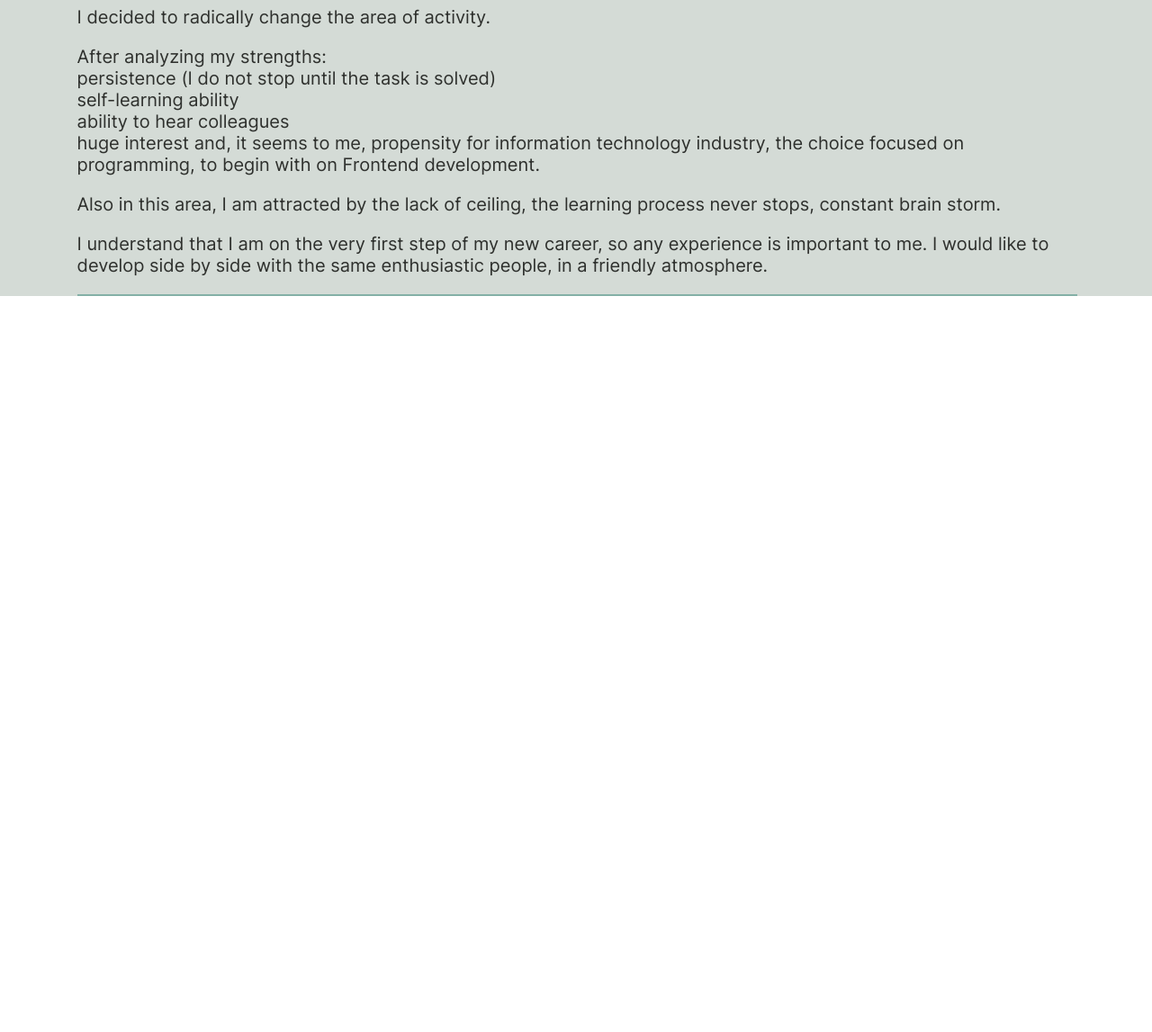
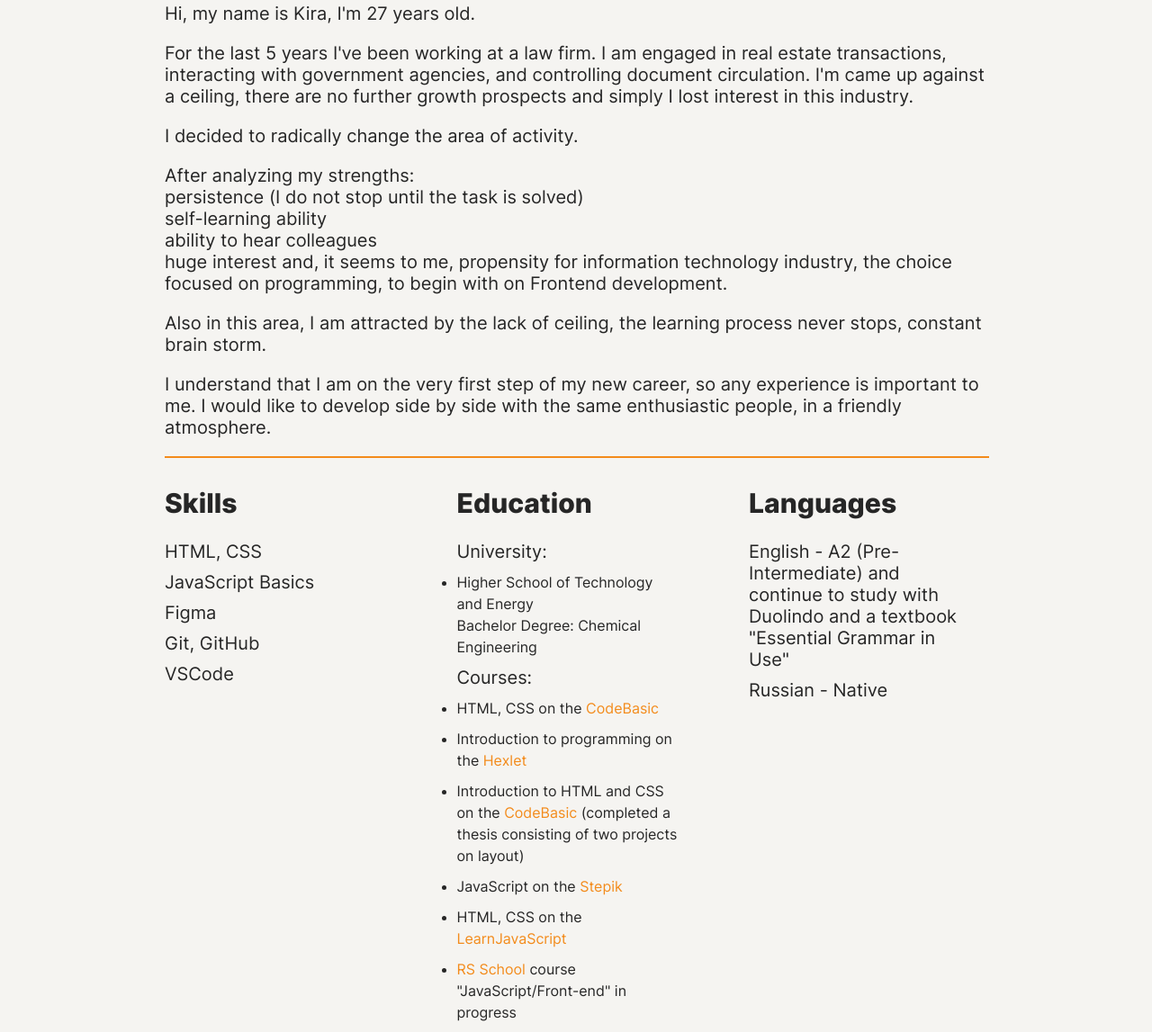
Before and after one commit to spirik-k/rsschool-cv, a plain HTML site: page index.html in a window 1280 px wide. Shown: the part 891-2038 px from the top of the page at 90% size. Before the commit the page ends 1228 px from the top, so only its background shows below. Drawn offline with Linux system fonts and the light colour scheme.

Commit message:
feat: add sections about myself, skills

```diff
--- a/css/styles.css
+++ b/css/styles.css
@@ -270,15 +270,17 @@ body {
     font-size: 16px;
     line-height: 24px;
     font-weight: normal;
-    color: #433633;
+    color: #262626;
+    background-color: #F5F4F1;
 }
 
 a {
     text-decoration: none;
+    color: #F38B1B;
 }
 .container {
     box-sizing: border-box;
-    max-width: 1219px;
+    max-width: 1024px;
     margin-left: auto;
     margin-right: auto;
     padding-left: 55px;
@@ -286,21 +288,19 @@ a {
 }
 
 .header {
-    background-color: #D6C6B5;
-    box-shadow: 4px ;
+    background-color: #9C9F9A;
     position: fixed;
     top: 0;
     left: 0;
     width: 100%;
-    height: 70px;
+    height: 50px;
 }
 
 .header__list {
     display: flex;
-    flex-wrap: wrap;
     justify-content: right;
-    margin-top: 20px;
-    margin-bottom: 20px;
+    margin-top: 15px;
+    margin-bottom: 15px;
 }
 
 .header__item {
@@ -312,41 +312,37 @@ a {
 }
 
 .header__link {
-    font-size: 24px;
-    line-height: 28px;
-    color: #2E302D;
-}
-
-.main {
-    padding-top: 70px;
+    font-size: 20px;
+    color: #262626;
 }
 
 .banner {
     background-image: url("../img/photo.jpg");
     background-size: cover;
     background-position: center center;
+    min-height: 100vh;
+    padding-top: 50px;
+    margin-top: -50px;
     background-clip: content-box;
 }
 
 .banner__name {
     font-size: 50px;
-    font-weight: 600;
+    font-weight: bold;
     letter-spacing: 5px;
     padding-top: 200px;
     padding-bottom: 50px;
-    color: #2E302D;
 }
 
 .banner__profession {
     font-size: 30px;
-    font-weight: 500;
+    font-weight: normal;
     padding-bottom: 300px;
-    color: #2E302D;
 }
 
 .myself {
-    padding-top: 30px;
-    background-color: #D4DBD6;
+    padding-top: 80px;
+    margin-top: -50px;
 }
 
 .about__myself {
@@ -358,7 +354,50 @@ a {
 
 .myself__text {
     font-size: 20px;
-    font-weight: 400;
-    color: #2E302D;
+    font-weight: normal;
     margin-bottom: 20px;
 }
+
+.skills {
+    padding-top: 50px;
+    margin-top: -50px;
+}
+
+.skills__head {
+    font-size: 30px;
+    font-weight: bold;
+    padding-top: 30px;
+    margin-bottom: 30px;
+}
+
+.skills__link {
+    font-size: 20px;
+    font-weight: normal;
+    margin-bottom: 10px;
+}
+
+.skills__link:last-child {
+    margin-bottom: 0;
+}
+
+.education__cours {
+    font-size: 16px;
+    font-weight: normal;
+    margin-bottom: 10px;
+}
+
+.orange__disc {
+    list-style-type: disc;
+}
+
+.container__skills {
+    width: 250px;
+    margin-right: 15px;
+}
+
+.container__flex {
+    display: flex;
+    flex-wrap: wrap;
+    align-items: baseline;
+    justify-content: space-between;
+}
--- a/index.html
+++ b/index.html
@@ -1,12 +1,11 @@
 <!DOCTYPE html>
 <html lang="en">
   <head>
-    <meta charset="UTF-8">
-    <meta http-equiv="X-UA-Compatible" content="IE=edge">
-    <meta name="viewport" content="width=device-width, initial-scale=1.0">
+    <meta charset="UTF-8" />
+    <meta http-equiv="X-UA-Compatible" content="IE=edge" />
+    <meta name="viewport" content="width=device-width, initial-scale=1.0" />
     <title>CV</title>
-    <link rel="stylesheet" href="./css/styles.css">
-
+    <link rel="stylesheet" href="./css/styles.css" />
   </head>
   <body>
     <header class="header">
@@ -14,13 +13,13 @@
         <nav class="header__nav">
           <ul class="header__list">
             <li class="header__item">
-                        <a href="#!" class="header__link">Who</a>
+              <a href="#banner" class="header__link">Who</a>
             </li>
             <li class="header__item">
-                        <a href="#!" class="header__link">Why</a>
+              <a href="#myself" class="header__link">Why</a>
             </li>
             <li class="header__item">
-                        <a href="#!" class="header__link">How</a>
+              <a href="#skills" class="header__link">How</a>
             </li>
             <li class="header__item">
               <a href="#!" class="header__link">Where</a>
@@ -30,33 +29,112 @@
       </div>
     </header>
     <main class="main">
-        <section class="banner">
+      <section class="banner" id="banner">
         <div class="container">
           <h1 class="banner__name">Spiridonova Kira</h1>
           <h2 class="banner__profession">Junior Front-end Developer</h2>
         </div>
       </section>
 
-        <section class="myself">
+      <section class="myself" id="myself">
         <div class="container">
           <h3 class="about__myself">About Myself</h3>
-                <hr color="#84B0A6" width="100%" height="1px"/>
+          <hr color="#F38B1B" width="100%" height="1px"/>
           <p class="myself__text">Hi, my name is Kira, I'm 27 years old.</p>
-                <p class="myself__text">For the last 5 years I've been working at a law firm.
-                I am engaged in real estate transactions, interacting with government agencies,
+          <p class="myself__text">
+            For the last 5 years I've been working at a law firm. I am engaged
+            in real estate transactions, interacting with government agencies,
             and controlling document circulation. I'm came up against a ceiling,
-                there are no further growth prospects and simply I lost interest in this industry.</p>
-                <p class="myself__text">I decided to radically change the area of activity.</p>
-                <p class="myself__text">After analyzing my strengths:
-                <br>persistence (I do not stop until the task is solved)
-                <br>self-learning ability
-                <br>ability to hear colleagues
-                <br>huge interest and, it seems to me, propensity for information technology industry,
-                the choice focused on programming, to begin with on Frontend development.</p>
-                <p class="myself__text">Also in this area, I am attracted by the lack of ceiling, the learning process never stops, constant brain storm.</p>
-                <p class="myself__text">I understand that I am on the very first step of my new career, so any experience is important to me.
-                I would like to develop side by side with the same enthusiastic people, in a friendly atmosphere.</p>
-                <hr color="#84B0A6" width="100%" height="1px"/>
+            there are no further growth prospects and simply I lost interest in
+            this industry.
+          </p>
+          <p class="myself__text">
+            I decided to radically change the area of activity.
+          </p>
+          <p class="myself__text">
+            After analyzing my strengths: <br />persistence (I do not stop until
+            the task is solved) <br />self-learning ability <br />ability to
+            hear colleagues <br />huge interest and, it seems to me, propensity
+            for information technology industry, the choice focused on
+            programming, to begin with on Frontend development.
+          </p>
+          <p class="myself__text">
+            Also in this area, I am attracted by the lack of ceiling, the
+            learning process never stops, constant brain storm.
+          </p>
+          <p class="myself__text">
+            I understand that I am on the very first step of my new career, so
+            any experience is important to me. I would like to develop side by
+            side with the same enthusiastic people, in a friendly atmosphere.
+          </p>
+          <hr color="#F38B1B" width="100%" height="1px"/>
+        </div>
+      </section>
+
+      <section class="skills" id="skills">
+        <div class="container">
+          <div class="container__flex">
+            <div class="container__skills">
+              <h3 class="skills__head">Skills</h3>
+              <ul class="skills__list">
+                <li class="skills__link">HTML, CSS</li>
+                <li class="skills__link">JavaScript Basics</li>
+                <li class="skills__link">Figma</li>
+                <li class="skills__link">Git, GitHub</li>
+                <li class="skills__link">VSCode</li>
+              </ul>
+            </div>
+            <div class="container__skills">
+              <h3 class="skills__head">Education</h3>
+              <ul class="skills__list">
+                <li class="skills__link">University:</li>
+                <ul class="orange__disc">
+                  <li class="education__cours">
+                    Higher School of Technology and Energy<br />
+                    Bachelor Degree: Chemical Engineering
+                  </li>
+                </ul>
+                <li class="skills__link">Courses:</li>
+                <ul class="orange__disc">
+                  <li class="education__cours">
+                    HTML, CSS on the
+                    <a href="https://ru.code-basics.com/languages/html">CodeBasic</a>
+                  </li>
+                  <li class="education__cours">
+                    Introduction to programming on the
+                    <a href="https://ru.hexlet.io/courses/introduction_to_programming">Hexlet</a>
+                  </li>
+                  <li class="education__cours">
+                    Introduction to HTML and CSS on the
+                    <a href="https://stepik.org/course/38218/syllabus">CodeBasic</a>
+                    (completed a thesis consisting of two projects on layout)
+                  </li>
+                  <li class="education__cours">
+                    JavaScript on the
+                    <a href="https://ru.code-basics.com/languages/html">Stepik</a>
+                  </li>
+                  <li class="education__cours">
+                    HTML, CSS on the
+                    <a href="https://learn.javascript.ru/">LearnJavaScript</a>
+                  </li>
+                  <li class="education__cours">
+                    <a href="https://rollingscopes.com/">RS School</a> course
+                    "JavaScript/Front-end" in progress
+                  </li>
+                </ul>
+              </ul>
+            </div>
+            <div class="container__skills">
+              <h3 class="skills__head">Languages</h3>
+              <ul class="skills__list">
+                <li class="skills__link">
+                  English - A2 (Pre-Intermediate) and continue to study with
+                  Duolindo and a textbook "Essential Grammar in Use"
+                </li>
+                <li class="skills__link">Russian - Native</li>
+              </ul>
+            </div>
+          </div>
         </div>
       </section>
     </main>
```
Lines whose indentation alone changed are shown as unchanged.
